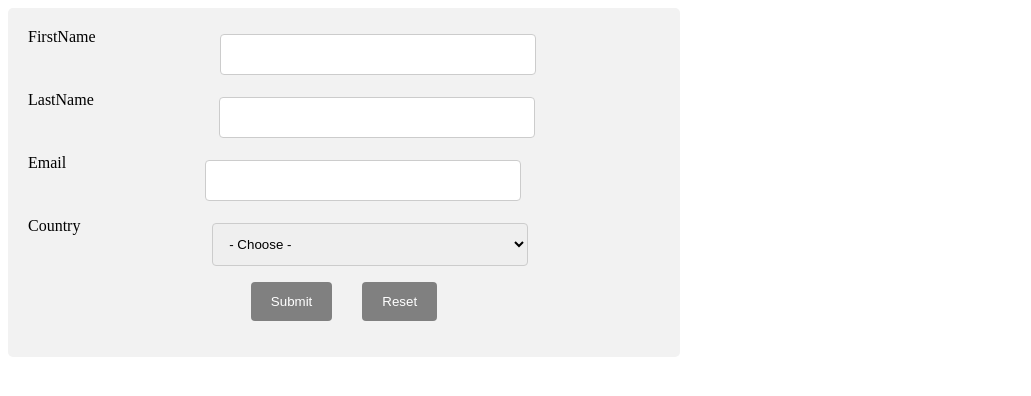
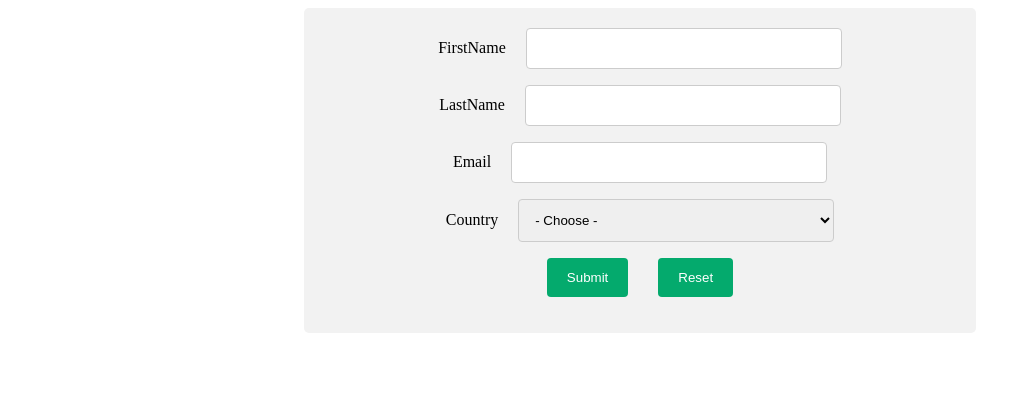
Before and after one commit to ShobiAJ/angular-ivy-h5bwnz, an Angular app: page / in a window 1280 px wide. Shown: the top 396 px of the page, without its empty margins (0-1031 px from the left). Built offline with nearby package versions, Linux system fonts and the light colour scheme.

Commit message:
2 files modified

```diff
--- a/src/app/app.component.css
+++ b/src/app/app.component.css
@@ -20,7 +20,6 @@ input[type=text],input[type=email], select, textarea {
   border: 1px solid #ccc;
   border-radius: 4px;
   box-sizing: border-box;
-  margin-top: 6px;
   margin-bottom: 16px;
   resize: vertical;
 }
@@ -43,13 +42,14 @@ button[disabled] {
 }
 
 label {
-  float: left;
+ margin-right: 20px;
 }
 
 .container {
   border-radius: 5px;
   background-color: #f2f2f2;
   padding: 20px;
-  width: 50%;
   text-align: center;
+  max-width: 50%;
+  margin: auto;
 }
--- a/src/app/app.component.html
+++ b/src/app/app.component.html
@@ -3,19 +3,22 @@
 <div class="form-group">
   <label>FirstName</label>
   <input type="text" name="firstname" ngModel required #firstName="ngModel" minlength="3"/>
-  <small *ngIf="firstName?.errors?.required && firstName?.touched" class="not-valid">Field is required</small>
-  <small *ngIf="firstName?.errors?.minlength && firstName?.touched" class="not-valid">Field requires minimum of 3 characters</small>
+  <!-- error if submit btn pressed -->
+  <span *ngIf="myForm.submitted && firstName.errors">
+  <small *ngIf="firstName?.errors?.required" class="not-valid">Field is required</small>
+  <small *ngIf="firstName?.errors?.minlength " class="not-valid">Field requires minimum of 3 characters</small>
+  </span>
 </div>
 <div class="form-group">
   <label>LastName</label>
   <input type="text" name="lastName" ngModel required #lastName="ngModel" minlength="3"/>
-  <small *ngIf="lastName?.errors?.required && lastName?.touched" class="not-valid">Field is required</small>
-  <small *ngIf="lastName?.errors?.minlength && lastName?.touched" class="not-valid">Field requires minimum of 3 characters</small>
+  <small *ngIf="lastName?.errors?.required && lastName?.touched  " class="not-valid">Field is required</small>
+  <small *ngIf="lastName?.errors?.minlength && lastName?.touched  " class="not-valid">Field requires minimum of 3 characters</small>
 </div>
 <div class="form-group">
 <label>Email</label>
 <input type="email" name="email" ngModel required #email="ngModel" email/>
-<small *ngIf="!email?.valid && email?.touched" class="not-valid">Field is required</small>
+<small *ngIf="!email?.valid && email?.touched  " class="not-valid">Field is required</small>
 </div>
 <div class="form-group">
 <label>Country</label>
@@ -23,11 +26,11 @@
   <option value="" disabled>- Choose -</option>
   <option *ngFor="let c of countryNames" [value]="c.country">{{c.country}}</option>
 </select>
-<small *ngIf="!country?.valid && country?.touched" class="not-valid">Field is required</small>
+<small *ngIf="!country?.valid && country?.touched  " class="not-valid">Field is required</small>
 </div>
 <div class="form-group">
-  <button [disabled]="!myForm.valid" (click)="onSubmit(myForm)">Submit</button>
-  <button class="right-align" [disabled]="!myForm.valid" (click)="onReset(myForm)">Reset</button>
+  <button (click)="onSubmit(myForm)">Submit</button>
+  <button class="right-align" (click)="onReset(myForm)">Reset</button>
 </div>
 </form>
 </div>
```
